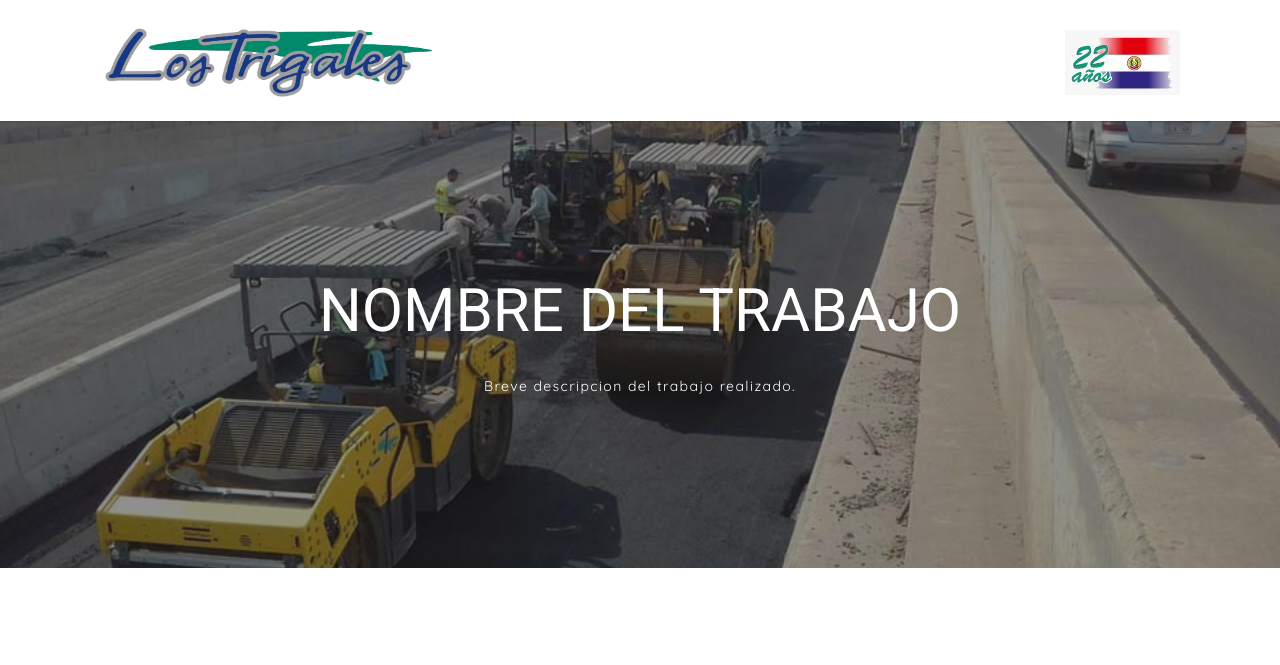
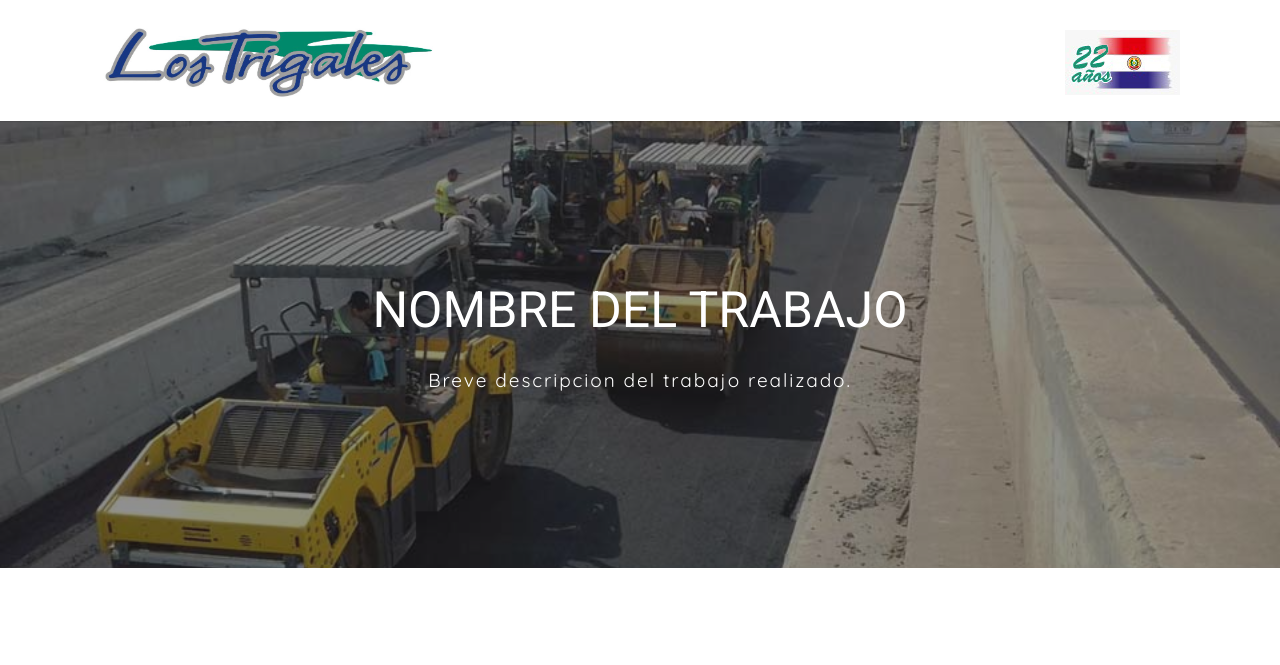
Before and after one commit to dave-ramirez/los-trigales, a PHP site: page /es/obras/prueba.php in a window 1280 px wide. Shown: the top 665 px of the page. Run offline with PHP 8.4, Linux system fonts and the light colour scheme.

Commit message:
Seccion de obras ajustado a distintos dispositivos

```diff
--- a/css/lostrigales.css
+++ b/css/lostrigales.css
@@ -1203,3 +1203,44 @@ section {
   font-style: italic;
   letter-spacing: .1em;
 }
+
+@media (max-width: 568px) {
+	.date-content{
+	  display: none;
+	}
+	.detail-text{
+	  width: 100%;
+	}
+}
+
+@media (min-width: 320px){
+  .titulo-work h2{
+    font-size: 20px;
+  }
+}
+
+@media (min-width: 375px){
+  .titulo-work h2{
+    font-size: 30px;
+  }
+}
+
+
+@media (min-width: 425px){
+  .titulo-work h2{
+    font-size: 30px;
+  }
+  .work-description span{
+    font-size: 15px
+  }
+}
+
+
+@media (min-width: 768px){
+  .titulo-work h2{
+    font-size: 50px;
+  }
+  .work-description span{
+    font-size: 19px
+  }
+}
```
